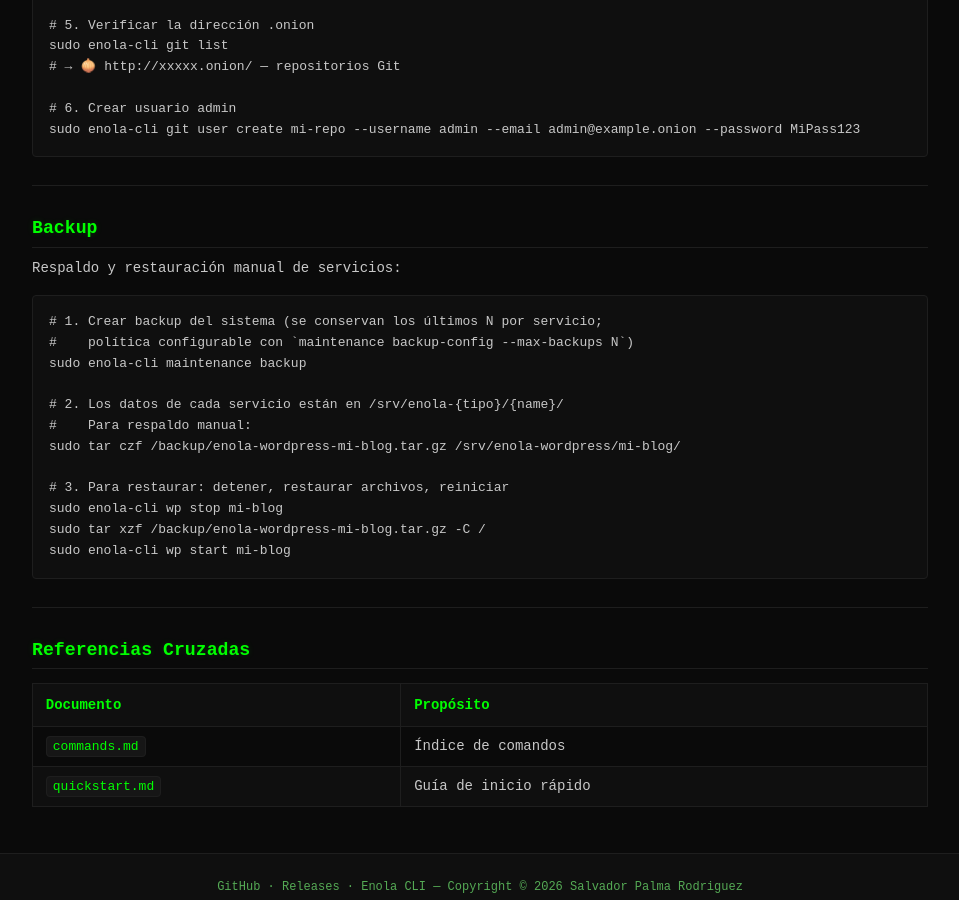
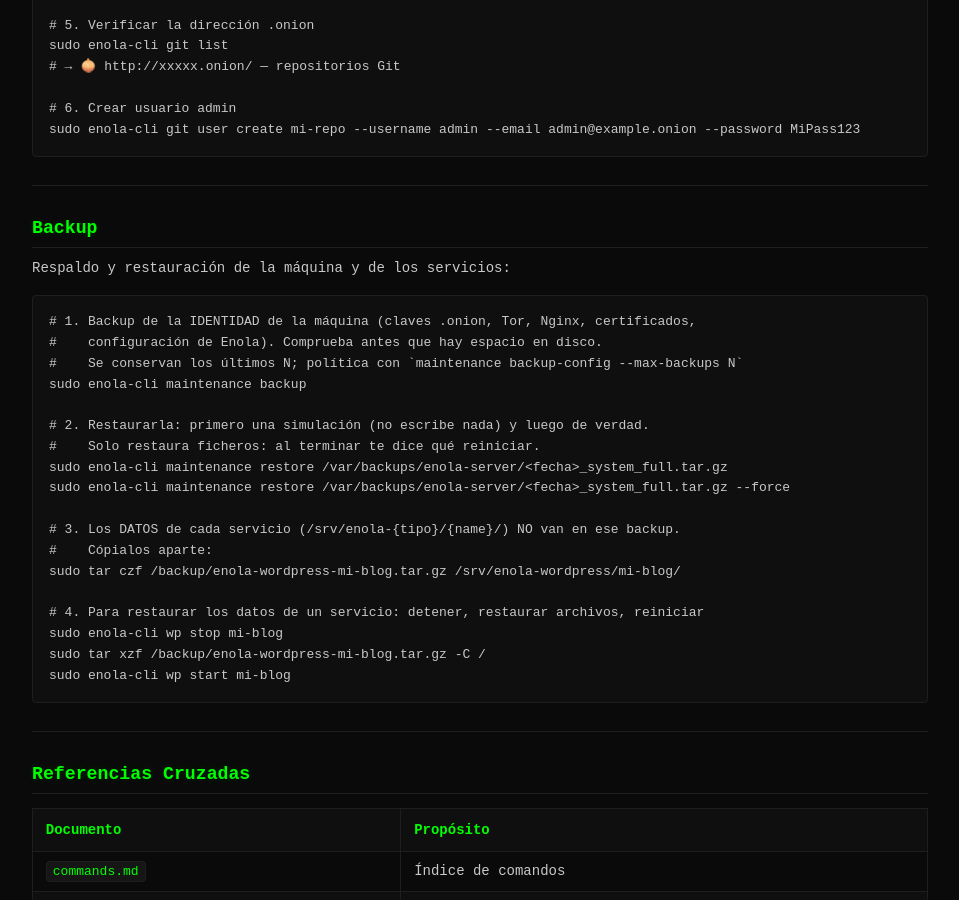
Before and after one commit to SalvadorPalmaRodriguez/enola-cli-lite, a Jekyll site: the page built from docs/user/guia/examples.md, in a window 1280 px wide and 900 px high, scrolled down 4153 px. Shown: the whole window, without its empty margins (160-1119 px from the left). Built offline with Jekyll 4.4.1, drawn with Linux system fonts in a browser that asks for light colours; our own code applies the rules of GitHub Pages for plain Markdown files; some of the changed text lies outside the part shown.

Commit message:
docs(guia): backup y restore de la identidad con maintenance restore; los datos de servicio se copian aparte

````diff
--- a/docs/user/guia/examples.md
+++ b/docs/user/guia/examples.md
@@ -204,18 +204,24 @@ sudo enola-cli git user create mi-repo --username admin --email admin@example.on
 
 ## Backup
 
-Respaldo y restauración manual de servicios:
+Respaldo y restauración de la máquina y de los servicios:
 
 ```bash
-# 1. Crear backup del sistema (se conservan los últimos N por servicio;
-#    política configurable con `maintenance backup-config --max-backups N`)
+# 1. Backup de la IDENTIDAD de la máquina (claves .onion, Tor, Nginx, certificados,
+#    configuración de Enola). Comprueba antes que hay espacio en disco.
+#    Se conservan los últimos N; política con `maintenance backup-config --max-backups N`
 sudo enola-cli maintenance backup
 
-# 2. Los datos de cada servicio están en /srv/enola-{tipo}/{name}/
-#    Para respaldo manual:
+# 2. Restaurarla: primero una simulación (no escribe nada) y luego de verdad.
+#    Solo restaura ficheros: al terminar te dice qué reiniciar.
+sudo enola-cli maintenance restore /var/backups/enola-server/<fecha>_system_full.tar.gz
+sudo enola-cli maintenance restore /var/backups/enola-server/<fecha>_system_full.tar.gz --force
+
+# 3. Los DATOS de cada servicio (/srv/enola-{tipo}/{name}/) NO van en ese backup.
+#    Cópialos aparte:
 sudo tar czf /backup/enola-wordpress-mi-blog.tar.gz /srv/enola-wordpress/mi-blog/
 
-# 3. Para restaurar: detener, restaurar archivos, reiniciar
+# 4. Para restaurar los datos de un servicio: detener, restaurar archivos, reiniciar
 sudo enola-cli wp stop mi-blog
 sudo tar xzf /backup/enola-wordpress-mi-blog.tar.gz -C /
 sudo enola-cli wp start mi-blog
````
Also changed, not shown: other parts of docs/user/guia/examples.md (+1 -1 lines).
